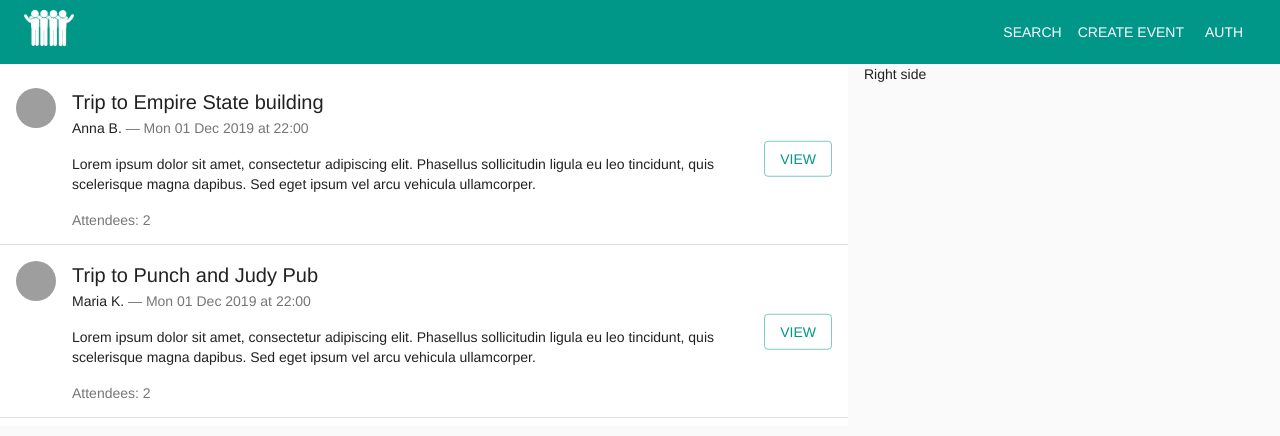
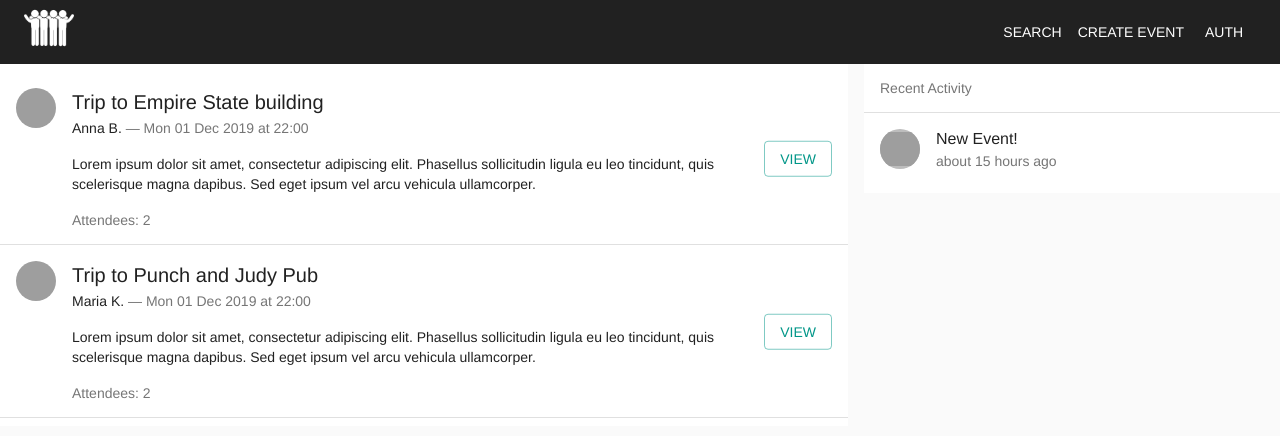
Before and after one commit to panoscool/foititikaparty, a React (Create React App) app: page / in a window 1280 px wide. Shown: the top 436 px of the page. Built offline with nearby package versions, Linux system fonts and the light colour scheme; grey boxes are pictures that could not be loaded.

Commit message:
sidebar activity

```diff
--- /dev/null
+++ b/src/components/Event/EventActivity.tsx
@@ -0,0 +1,41 @@
+import React from 'react';
+import { makeStyles } from '@material-ui/core/styles';
+import ListSubheader from '@material-ui/core/ListSubheader';
+import List from '@material-ui/core/List';
+import ListItem from '@material-ui/core/ListItem';
+import ListItemText from '@material-ui/core/ListItemText';
+import ListItemAvatar from '@material-ui/core/ListItemAvatar';
+import Avatar from '@material-ui/core/Avatar';
+import Divider from '@material-ui/core/Divider';
+
+const useStyles = makeStyles(theme => ({
+  root: {
+    width: '100%',
+    backgroundColor: theme.palette.background.paper,
+  }
+}));
+
+export default function NestedList() {
+  const classes = useStyles();
+
+  return (
+    <List
+      className={classes.root}
+      subheader={
+        <ListSubheader>
+          Recent Activity
+        </ListSubheader>
+      }
+    >
+      <Divider variant='fullWidth' />
+      <ListItem>
+        <ListItemAvatar>
+          <Avatar>
+            <img src='/assets/images/user.png' width='45px' height='auto' alt='user' />
+          </Avatar>
+        </ListItemAvatar>
+        <ListItemText primary="New Event!" secondary="about 15 hours ago" />
+      </ListItem>
+    </List>
+  );
+}
--- a/src/components/Event/EventDetails/EventDetailsChat.tsx
+++ b/src/components/Event/EventDetails/EventDetailsChat.tsx
@@ -11,7 +11,7 @@ const useStyles = makeStyles(theme => ({
   },
   chatLabel: {
     color: 'white',
-    backgroundColor: '#009688',
+    backgroundColor: '#212121',
     padding: 8,
     borderRadius: 4,
   }
@@ -27,7 +27,7 @@ function EventDetailsChat() {
         <InputForm rows="3" multiline />
         <Button
           variant="contained"
-          color="secondary"
+          color="primary"
           className={classes.button}
           startIcon={<EditOutlined />}>Add Reply</Button>
       </form>
--- a/src/components/Event/EventDetails/EventDetailsInfo.tsx
+++ b/src/components/Event/EventDetails/EventDetailsInfo.tsx
@@ -49,7 +49,7 @@ function EventDetailsInfo() {
             <ListItemText primary="Empire State Building, New York" />
             <ListItemSecondaryAction>
               <Button
-                color="secondary"
+                color={open ? 'secondary' : 'primary'}
                 variant="contained"
                 onClick={handleOpenMap}
               >
--- a/src/components/Event/EventPage.tsx
+++ b/src/components/Event/EventPage.tsx
@@ -1,16 +1,26 @@
 import React from 'react';
+import { makeStyles } from '@material-ui/core/styles';
 import Grid from '@material-ui/core/Grid';
 import EventList from './EventList';
 import sampleData from './sampleData'
+import EventActivity from './EventActivity';
+
+const useStyles = makeStyles(theme => ({
+  root: {
+    flexGrow: 1,
+  }
+}));
 
 function EventPage() {
+  const classes = useStyles();
+
   return (
-    <Grid container spacing={2}>
+    <Grid container spacing={2} className={classes.root}>
       <Grid item xs={12} sm={8}>
         <EventList events={sampleData.events} />
       </Grid>
       <Grid item xs={12} sm={4}>
-        Right side
+        <EventActivity />
       </Grid>
     </Grid>
   );
--- a/src/components/Layout/Page.jsx
+++ b/src/components/Layout/Page.jsx
@@ -5,7 +5,7 @@ import { Paper } from "@material-ui/core";
 const useStyles = makeStyles(theme => ({
   paper: {
     margin: theme.spacing(2),
-    padding: theme.spacing(2, 3),
+    padding: theme.spacing(2),
     color: theme.palette.text.secondary
   }
 }));
--- a/src/components/Navigation/Navbar.tsx
+++ b/src/components/Navigation/Navbar.tsx
@@ -14,7 +14,8 @@ const useStyles = makeStyles(theme => ({
   },
   appBar: {
     zIndex: theme.zIndex.drawer + 1,
-    boxShadow: 'none'
+    boxShadow: 'none',
+    background: '#212121'
   },
   navIconHide: {
     [theme.breakpoints.up('md')]: {
```
Also changed, not shown: src/components/Shared/DeleteDialog.tsx (added, +47 -0 lines).
